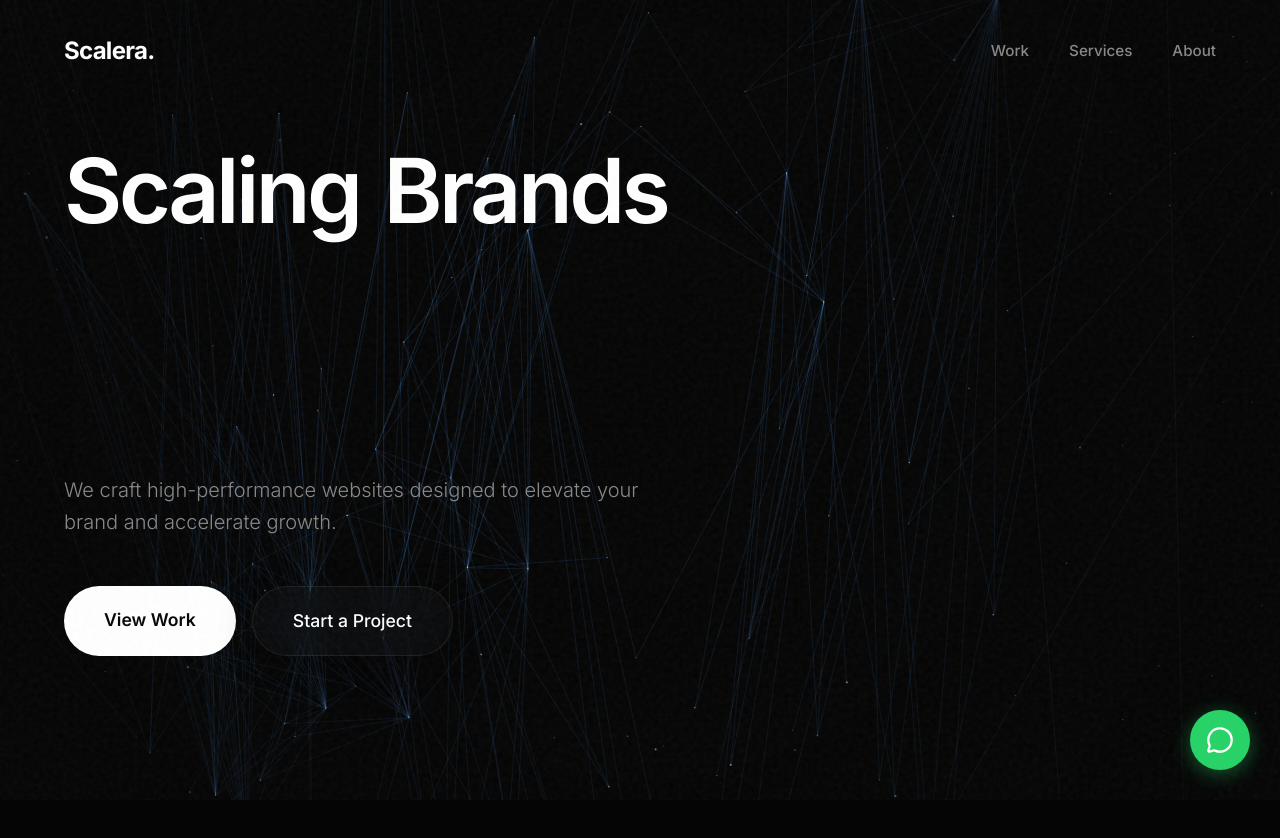
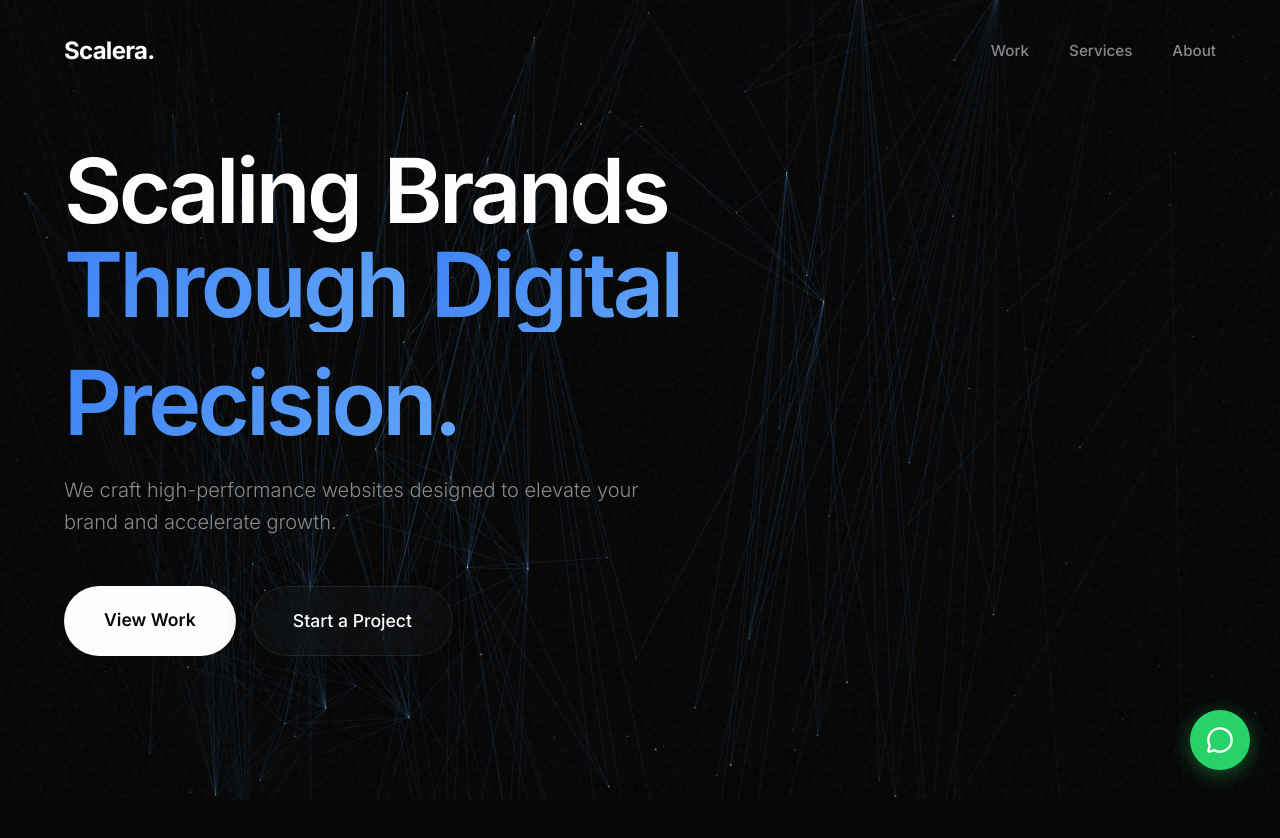
Before and after one commit to sherhanabid123-debug/Scalera, a React (Vite) app: page / in a window 1280 px wide. Shown: the top 838 px of the page. Built offline with nearby package versions, Linux system fonts and the light colour scheme.

Commit message:
fix(hero): Correct text gradient clipping visibility issue

```diff
--- a/src/components/sections/Hero.jsx
+++ b/src/components/sections/Hero.jsx
@@ -10,8 +10,8 @@ const Hero = () => {
             const tl = gsap.timeline({ defaults: { ease: 'power3.out' } });
 
             tl.fromTo('.hero-word',
-                { y: 60, opacity: 0, rotationX: -30 },
-                { y: 0, opacity: 1, rotationX: 0, duration: 1.4, stagger: 0.08, ease: 'expo.out', delay: 0.2 }
+                { y: 60, opacity: 0 },
+                { y: 0, opacity: 1, duration: 1.4, stagger: 0.1, ease: 'expo.out', delay: 0.2 }
             )
                 .fromTo('.hero-sub',
                     { y: 30, opacity: 0 },
@@ -44,14 +44,14 @@ const Hero = () => {
         <section ref={containerRef} className="section" style={{ minHeight: '100vh', display: 'flex', flexDirection: 'column', justifyContent: 'center', padding: '0 5%' }}>
             <div className="hero-content" style={{ maxWidth: '800px', position: 'relative', zIndex: 2, perspective: '1000px' }}>
                 <h1 style={{ fontSize: 'clamp(3.5rem, 7vw, 7rem)', fontWeight: 600, lineHeight: 1.05, letterSpacing: '-0.04em', marginBottom: '1.5rem', display: 'flex', flexDirection: 'column' }}>
-                    <div style={{ perspective: '1000px', display: 'flex', gap: '1.5rem', flexWrap: 'wrap' }}>
-                        <span className="hero-word" style={{ display: 'inline-block', transformOrigin: 'left center' }}>Scaling</span>
-                        <span className="hero-word" style={{ display: 'inline-block', transformOrigin: 'left center' }}>Brands</span>
+                    <div style={{ display: 'flex', gap: '1.5rem', flexWrap: 'wrap' }}>
+                        <span className="hero-word" style={{ display: 'inline-block' }}>Scaling</span>
+                        <span className="hero-word" style={{ display: 'inline-block' }}>Brands</span>
                     </div>
-                    <div className="text-gradient-accent" style={{ perspective: '1000px', display: 'flex', gap: '1.5rem', flexWrap: 'wrap' }}>
-                        <span className="hero-word" style={{ display: 'inline-block', transformOrigin: 'left center' }}>Through</span>
-                        <span className="hero-word" style={{ display: 'inline-block', transformOrigin: 'left center' }}>Digital</span>
-                        <span className="hero-word" style={{ display: 'inline-block', transformOrigin: 'left center' }}>Precision.</span>
+                    <div style={{ display: 'flex', gap: '1.5rem', flexWrap: 'wrap' }}>
+                        <span className="hero-word text-gradient-accent" style={{ display: 'inline-block' }}>Through</span>
+                        <span className="hero-word text-gradient-accent" style={{ display: 'inline-block' }}>Digital</span>
+                        <span className="hero-word text-gradient-accent" style={{ display: 'inline-block' }}>Precision.</span>
                     </div>
                 </h1>
                 <p className="hero-sub" style={{ fontSize: '1.25rem', color: 'var(--text-secondary)', maxWidth: '600px', marginBottom: '3rem', lineHeight: 1.6 }}>
```
